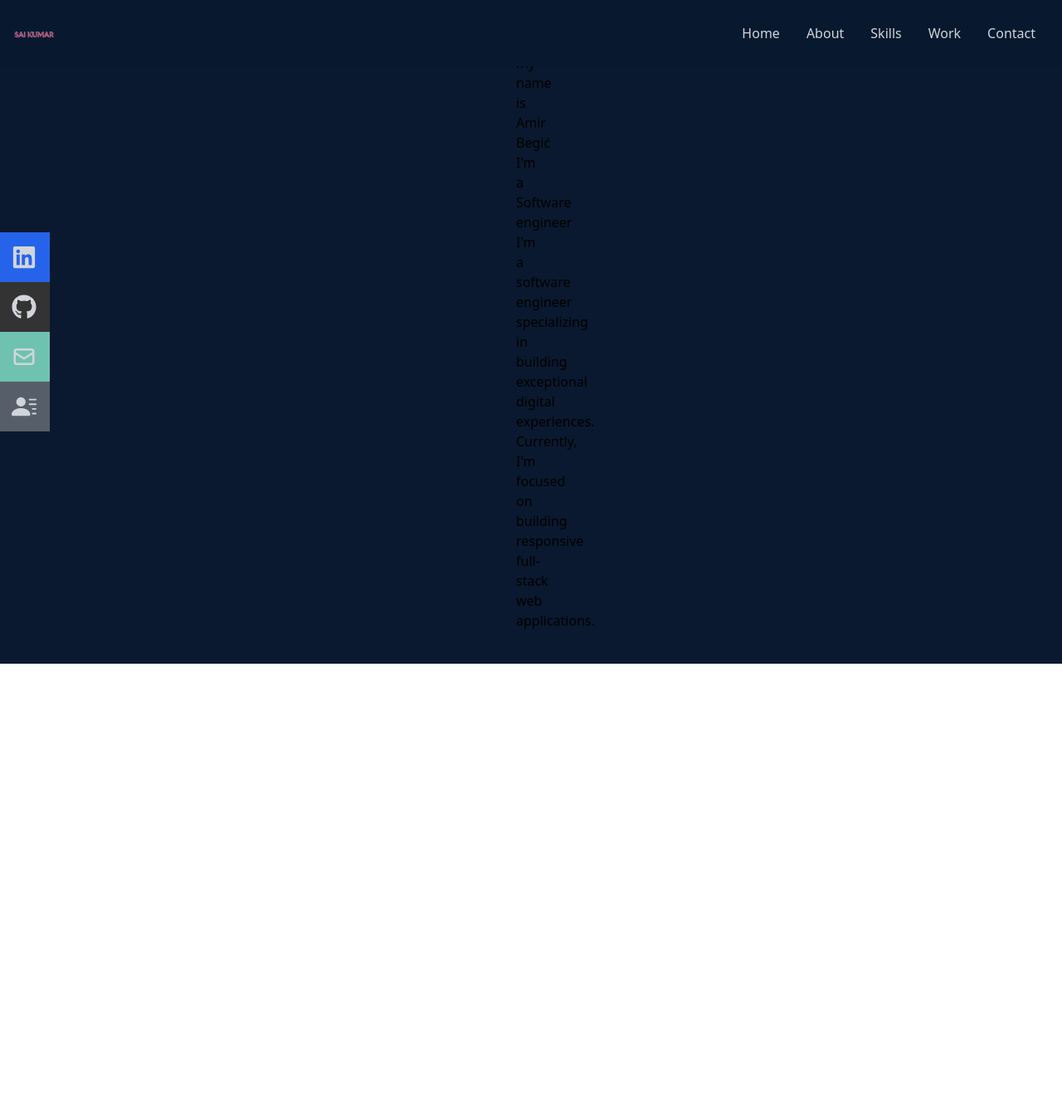
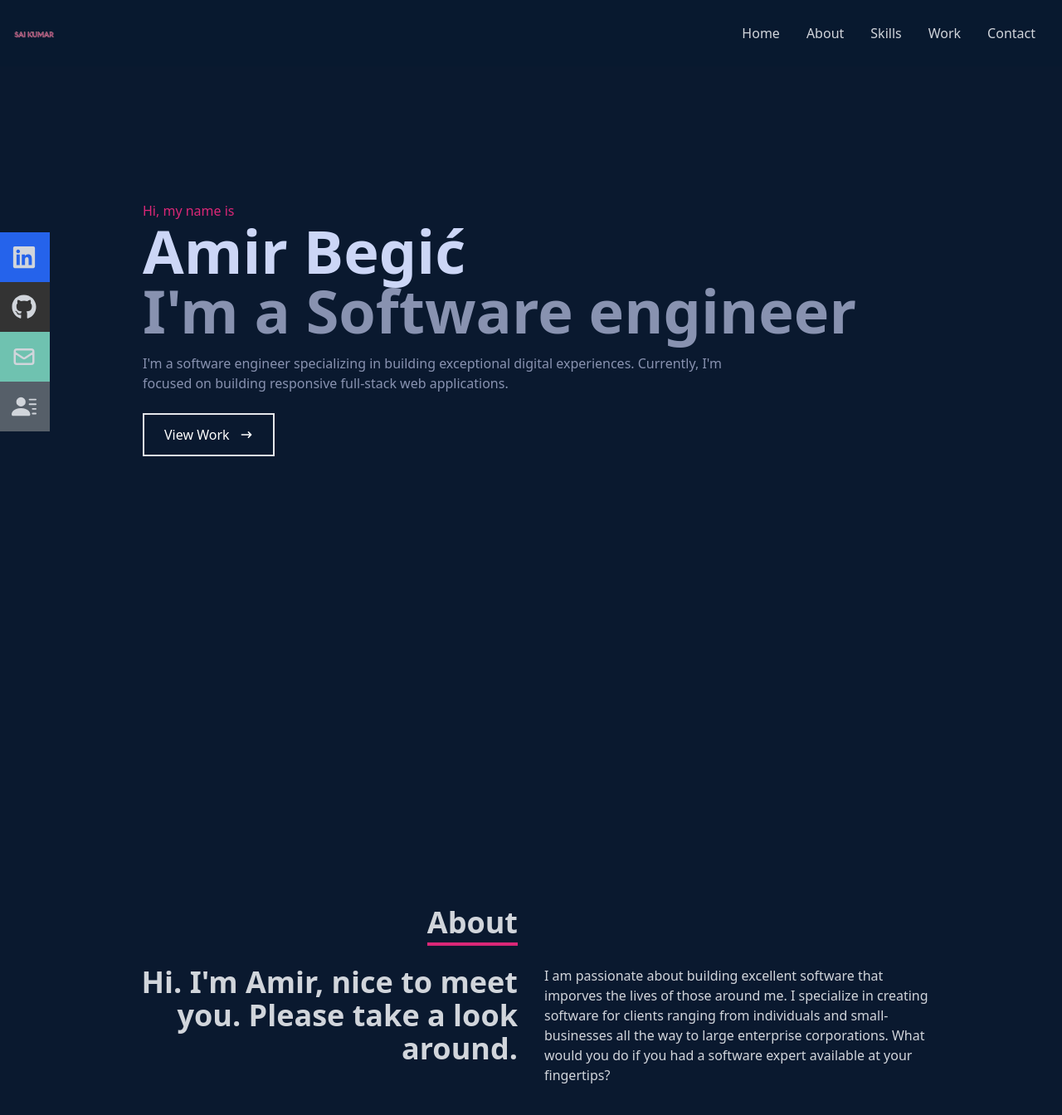
Before and after one commit to AmirBegic1/my_portfolio, a React (Create React App) app: page / in a window 1280 px wide. Shown: the top 1344 px of the page at 83% size. Before the commit the page ends 800 px from the top, so only its background shows below. Built offline with nearby package versions, Linux system fonts and the light colour scheme.

Commit message:
created about and home page

```diff
--- a/src/App.js
+++ b/src/App.js
@@ -1,3 +1,4 @@
+import About from "./components/About";
 import Home from "./components/Home";
 import Navbar from "./components/Navbar";
 import "./index.css";
@@ -7,6 +8,7 @@
     <div>
       <Navbar />
       <Home />
+      <About />
     </div>
   );
 }
--- /dev/null
+++ b/src/components/About.jsx
@@ -0,0 +1,34 @@
+import React from "react";
+
+const About = () => {
+  return (
+    <div name="about" className="w-full h-screen bg-[#0a192f] text-gray-300">
+      <div className="flex flex-col justify-center items-center w-full h-full">
+        <div className="max-w-[1000px] w-full px-4 grid grid-cols-2 gap-8">
+          <div className="sm:text-right pb-8 pl-4">
+            <p className="text-4xl font-bold inline border-b-4 border-pink-600">
+              About
+            </p>
+          </div>
+          <div></div>
+        </div>
+        <div className="max-w-[1000px] w-full sm:grid grid-cols-2 gap-8 px-4">
+          <div className="sm:text-right text-4xl font-bold ">
+            <p>Hi. I'm Amir, nice to meet you. Please take a look around.</p>
+          </div>
+          <div>
+            <p>
+              I am passionate about building excellent software that imporves
+              the lives of those around me. I specialize in creating software
+              for clients ranging from individuals and small-businesses all the
+              way to large enterprise corporations. What would you do if you had
+              a software expert available at your fingertips?
+            </p>
+          </div>
+        </div>
+      </div>
+    </div>
+  );
+};
+
+export default About;
--- a/src/components/Home.jsx
+++ b/src/components/Home.jsx
@@ -5,15 +5,27 @@
   return (
     <div name="home" className="w-full h-screen bg-[#0a192f]">
       {/* Container*/}
-      <div className="max-w-[100px] mx-auto px-8 flex flex-col justify-center h-full">
-        <p>Hi, my name is</p>
-        <h1>Amir Begić</h1>
-        <h2>I'm a Software engineer</h2>
-        <p>
+      <div className="max-w-[1000px] mx-auto px-8 flex flex-col justify-center h-full">
+        <p className="text-pink-600">Hi, my name is</p>
+        <h1 className="text-4xl sm:text-7xl font-bold text-[#ccd6f6]">
+          Amir Begić
+        </h1>
+        <h2 className="text-4xl sm:text-7xl font-bold text-[#8892b0]">
+          I'm a Software engineer
+        </h2>
+        <p className="text-[#8892b0] py-4 max-w-[700px]">
           I'm a software engineer specializing in building exceptional digital
           experiences. Currently, I'm focused on building responsive full-stack
           web applications.
         </p>
+        <div>
+          <button className="text-white group border-2 px-6 py-3 my-2 flex items-center hover:bg-pink-600 hover:border-pink-600">
+            View Work
+            <span className="group-hover:rotate-90 duration-300">
+              <HiArrowNarrowRight className="ml-3" />
+            </span>
+          </button>
+        </div>
       </div>
     </div>
   );
--- /dev/null
+++ b/src/components/Skills.jsx
@@ -0,0 +1,9 @@
+import React from 'react'
+
+const Skills = () => {
+  return (
+    <div>Skills</div>
+  )
+}
+
+export default Skills
```
